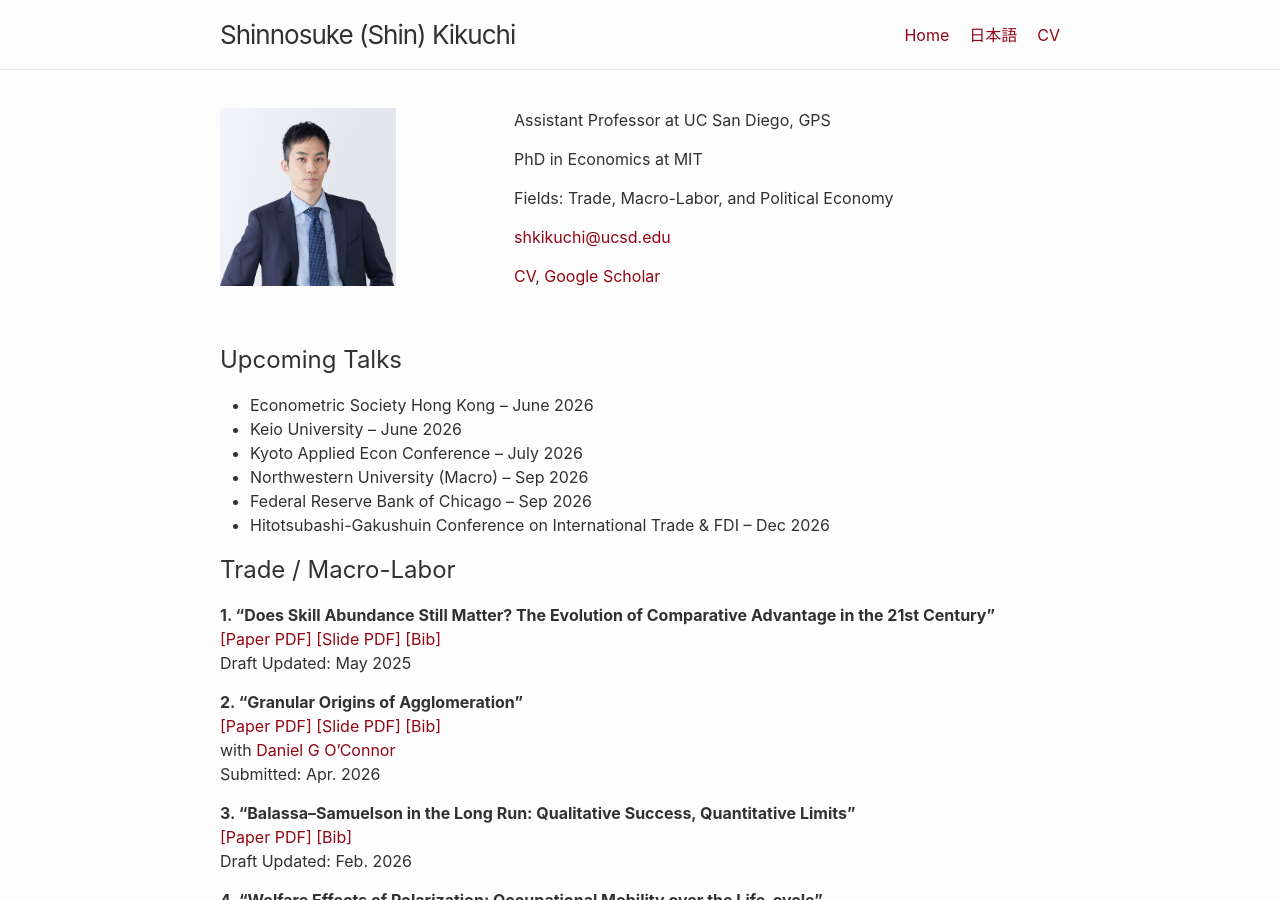
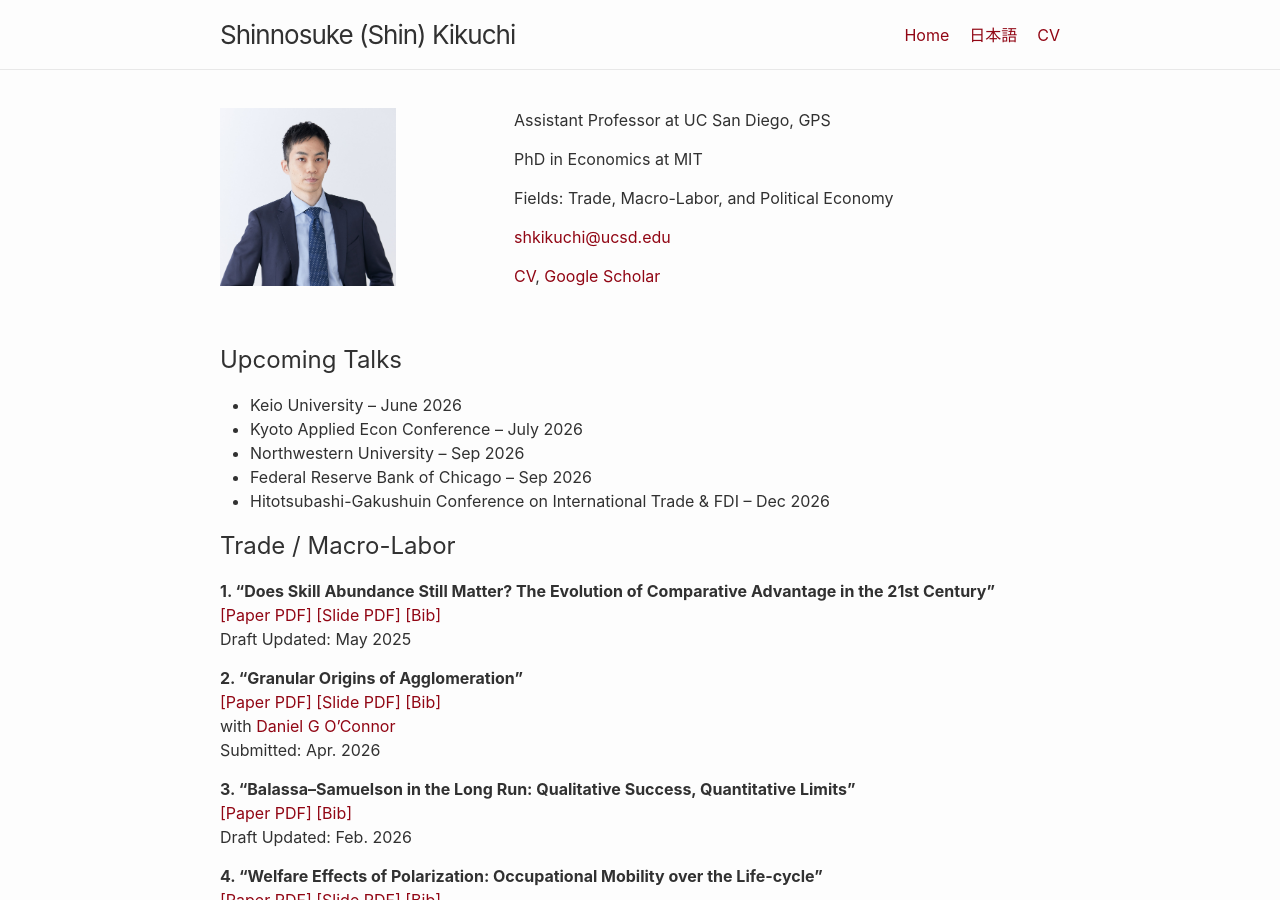
Before and after one commit to shinnkikuchi/shinnkikuchi.github.io, a Jekyll site: the page built from index.md, in a window 1280 px wide and 900 px high. Built offline with Jekyll 4.4.1, drawn with Linux system fonts in a browser that asks for light colours.

Commit message:
Update index.md

```diff
--- a/index.md
+++ b/index.md
@@ -9,10 +9,9 @@ title: Home
 
 ## Upcoming Talks
 
-- Econometric Society Hong Kong – June 2026
 - Keio University – June 2026
 - Kyoto Applied Econ Conference – July 2026
-- Northwestern University (Macro) – Sep 2026
+- Northwestern University – Sep 2026
 - Federal Reserve Bank of Chicago – Sep 2026
 - Hitotsubashi-Gakushuin Conference on International Trade & FDI – Dec 2026
 
```
